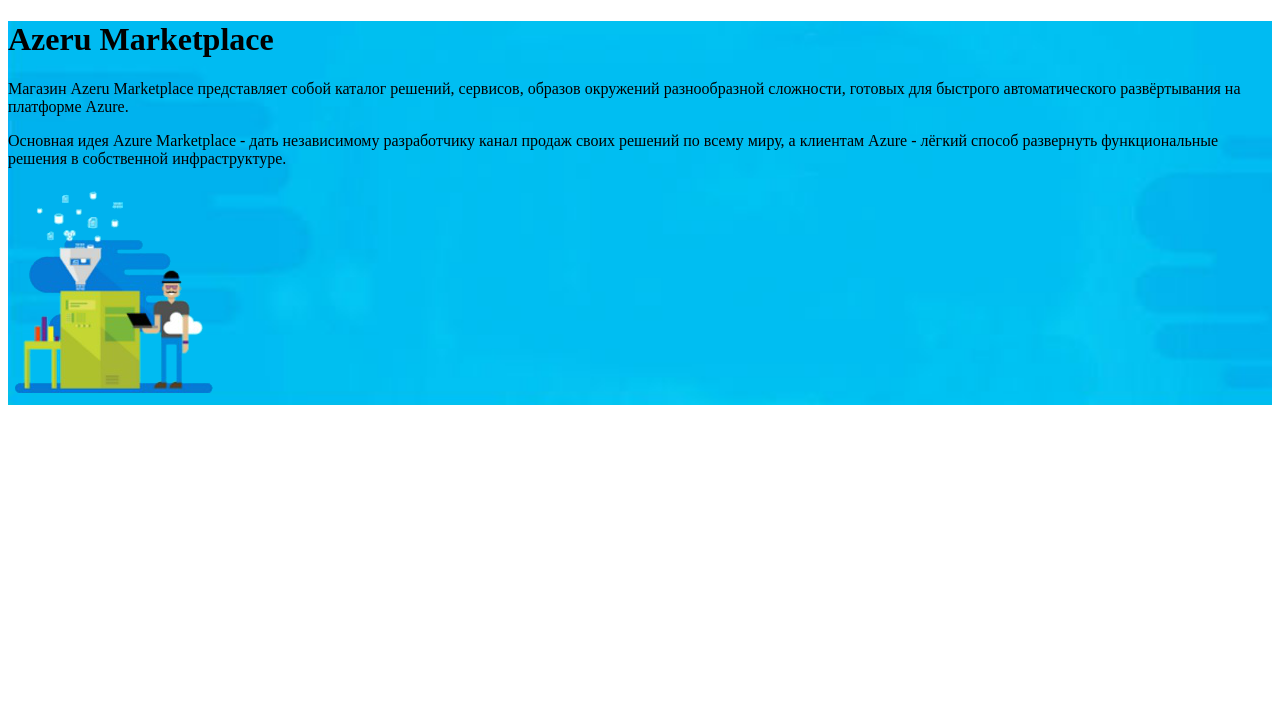
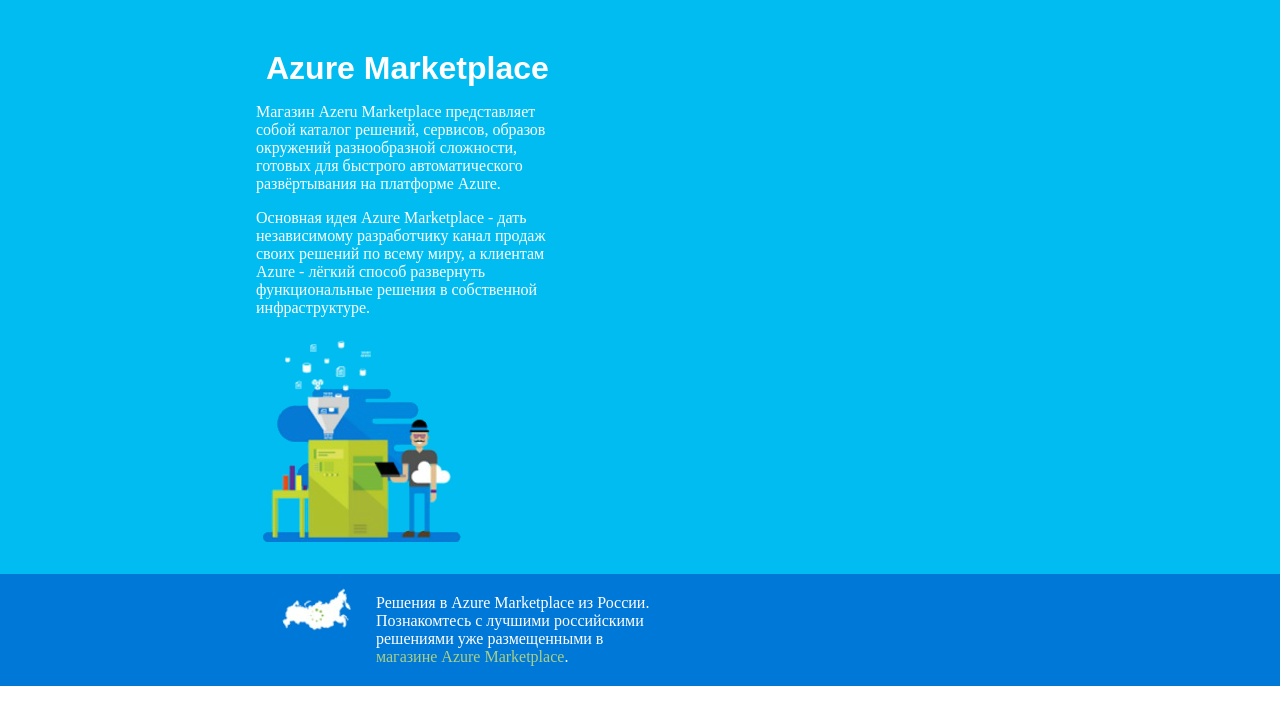
Before and after one commit to Hajogin/test-work, a plain HTML site: page index.html in a window 1280 px wide. Drawn offline with Linux system fonts and the light colour scheme.

Commit message:
добавил контент страницы

```diff
--- a/index.html
+++ b/index.html
@@ -2,16 +2,17 @@
 <html lang="en">
 <head>
     <meta charset="UTF-8">
+    <meta name="viewport" content="width=device-width; initial-scale=1.0">
     <link href="styles/index.css" rel="stylesheet">
     <title>Azure Marketplace</title>
 </head>
 <body>
-    <div class="header">
 
-    </div>
+    <div class="header"></div>
     <div class="neck">
+        <div class="container">
             <div class="text">
-            <h1>Azeru Marketplace</h1>
+                <h1>Azure Marketplace</h1>
                 <p>Магазин Azeru Marketplace представляет собой каталог решений, сервисов, образов окружений разнообразной сложности, готовых для быстрого автоматического развёртывания на платформе Azure.</p>
                 <p>Основная идея Azure Marketplace - дать независимому разработчику канал продаж своих решений по всему миру, а клиентам Azure - лёгкий способ развернуть функциональные решения в собственной инфраструктуре.</p>
             </div>
@@ -19,5 +20,90 @@
                 <img src="images/man.png">
             </div>
         </div>
+    </div>
+    <!--<div class="selected">-->
+        <!--<div class="container">-->
+            <!--<h1>-->
+                <!--Избранные решения Azure Marketplace-->
+            <!--</h1>-->
+            <!--<div class="selected_container">-->
+                <!--<ul>-->
+                    <!--<li>-->
+                        <!--<div class="box">-->
+                            <!--<img src="images/logo/wowza.png">-->
+                        <!--</div>-->
+                        <!--<p>-->
+                            <!--Wowza Streaming Engine-->
+                        <!--</p>-->
+                    <!--</li>-->
+                    <!--<li>-->
+                        <!--<div class="box">-->
+                            <!--<img src="images/logo/kaspersky.png">-->
+                        <!--</div>-->
+                        <!--<p>-->
+                            <!--Kaspersky AV for Windows Servers Enterprise-->
+                        <!--</p>-->
+                    <!--</li>-->
+                    <!--<li>-->
+                        <!--<div class="box">-->
+                            <!--<img src="images/logo/barracuda.png">-->
+                        <!--</div>-->
+                        <!--<p>-->
+                            <!--Решения безопасности от Barracuda-->
+                        <!--</p>-->
+                    <!--</li>-->
+                    <!--<li>-->
+                        <!--<div class="box">-->
+                            <!--<img src="images/logo/oracle.png">-->
+                        <!--</div>-->
+                        <!--<p>-->
+                            <!--Сертифицированные решения компании Oracle-->
+                        <!--</p>-->
+                    <!--</li>-->
+                    <!--<li>-->
+                        <!--<div class="box">-->
+                            <!--<img src="images/logo/coreos.png">-->
+                        <!--</div>-->
+                        <!--<p>-->
+                            <!--CoreOS-->
+                        <!--</p>-->
+                    <!--</li>-->
+                    <!--<li>-->
+                        <!--<div class="box">-->
+                            <!--<img src="images/logo/opensource.png">-->
+                        <!--</div>-->
+                        <!--<p>-->
+                            <!--WordPress, Drupal и другие OpenSource-решения-->
+                        <!--</p>-->
+                    <!--</li>-->
+                    <!--<li>-->
+                        <!--<div class="box">-->
+                            <!--<img src="images/logo/datameer.png">-->
+                        <!--</div>-->
+                        <!--<p>-->
+                            <!--Datameer https-->
+                        <!--</p>-->
+                    <!--</li>-->
+                    <!--<li>-->
+                        <!--<div class="box">-->
+                            <!--<img src="images/logo/zendserver.png">-->
+                        <!--</div>-->
+                        <!--<p>-->
+                            <!--PHP-Zend Server- Сертифицированный PHP-сервер-->
+                        <!--</p>-->
+                    <!--</li>-->
+                <!--</ul>-->
+            <!--</div>-->
+        <!--</div>-->
+    <!--</div>-->
+    <div class="selected_footer">
+        <div class="container">
+            <img src="images/logo/russia.png">
+            <p>
+                Решения в Azure Marketplace из России. Познакомтесь с лучшими российскими решениями уже размещенными в <span>магазине Azure Marketplace</span>.
+            </p>
+        </div>
+    </div>
+<div class=""
 </body>
 </html>
--- a/styles/index.css
+++ b/styles/index.css
@@ -1,5 +1,82 @@
+body {
+    padding: 0;
+    margin: 0;
+}
+.container {
+    width: 60%;
+    margin: 0 auto 0;
+}
 .neck {
-    background-image: url("../images/bg1.jpg");
-    background-repeat: no-repeat;
-    background-size: cover;
+    height: auto;
+    background-color: #01bcf1;
 }
+.text {
+    height: auto;
+    width: 40%;
+}
+h1 {
+    color: white;
+    margin: 0;
+    padding-top: 50px;
+    padding-left: 10px;
+    font-family: Arial;
+}
+p {
+    color: white;
+    width: 100%;
+}
+p:last-child {
+}
+.image {
+    width: 50%;
+    height: 100%;
+    padding-bottom: 20px;
+}
+.selected .container h1{
+    color: black;
+    font-size: 28px;
+    text-align: center;
+}
+.selected .container p {
+    color: black;
+    width: 77px;
+    height: auto;
+    word-wrap: break-word;
+}
+.box {
+    width: 77px;
+    height: 42px;
+    padding: 10px;
+    border: 2px solid #c2bec7;
+}
+.selected_container ul {
+    width: 50%;
+    margin: 0 auto 0;
+}
+.selected_container li {
+    list-style: none;
+    float: left;
+    margin: 20px;
+}
+.selected_container li .box:hover {
+    border: 2px solid #aacf85;
+}
+.selected_container li p:hover {
+    color: #aacf85;
+}
+.selected_footer {
+    background-color: #0078d7;
+}
+.selected_footer img {
+    padding: 10px;
+    float: left;
+}
+.selected_footer p {
+    color: white;
+    margin: 0;
+    width: 50%;
+    padding: 20px;
+}
+span {
+    color: #aacf85;
+}
```
Also changed, not shown: images/logo/barracuda.png (added), images/logo/coreos.png (added), images/logo/datameer.png (added), images/logo/kaspersky.png (added), images/logo/opensource.png (added), images/logo/oracle.png (added), images/logo/russia.png (added), images/logo/wowza.png (added), images/logo/zendserver.png (added). Lines whose indentation alone changed are shown as unchanged.
